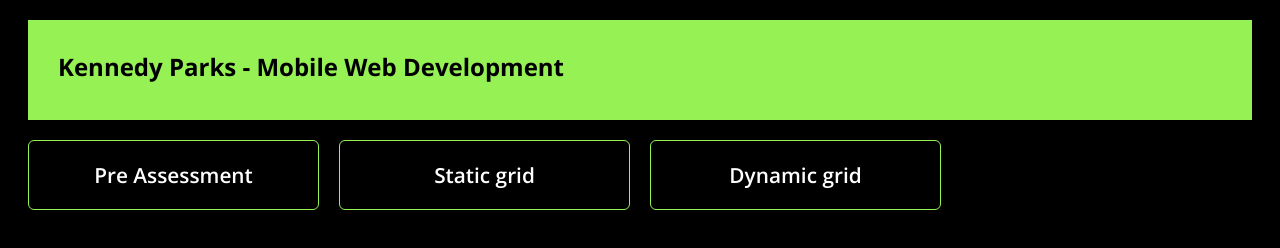
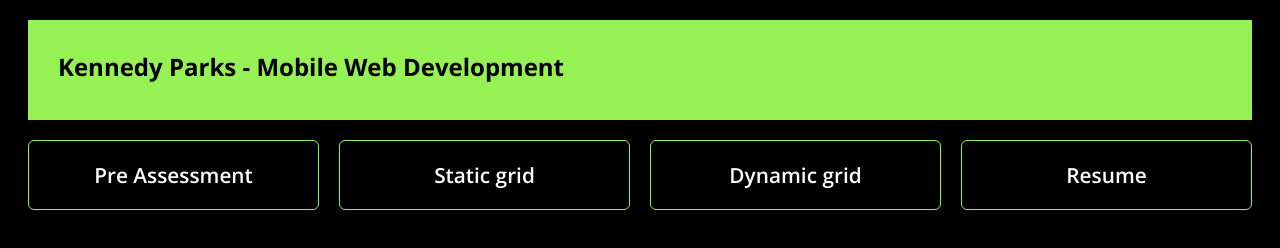
Before and after one commit to KennedyParks/ifsc-3342, a plain HTML site: page index.html in a window 1280 px wide. Drawn offline with nearby package versions, Linux system fonts and the light colour scheme.

Commit message:
Resume 2

```diff
--- a/index.html
+++ b/index.html
@@ -21,6 +21,7 @@
         <a href="pre-assessment/index.html" class="col">Pre Assessment</a>
         <a href="grid/index2.html" class="col">Static grid</a>
         <a href="dynamic-grid/index.html" class="col">Dynamic grid</a>
+        <a href="resume/index.html" class="col">Resume</a>
     </div>
   </div>
 
```
Also changed, not shown: resume/index.html (+1 -1 lines).
